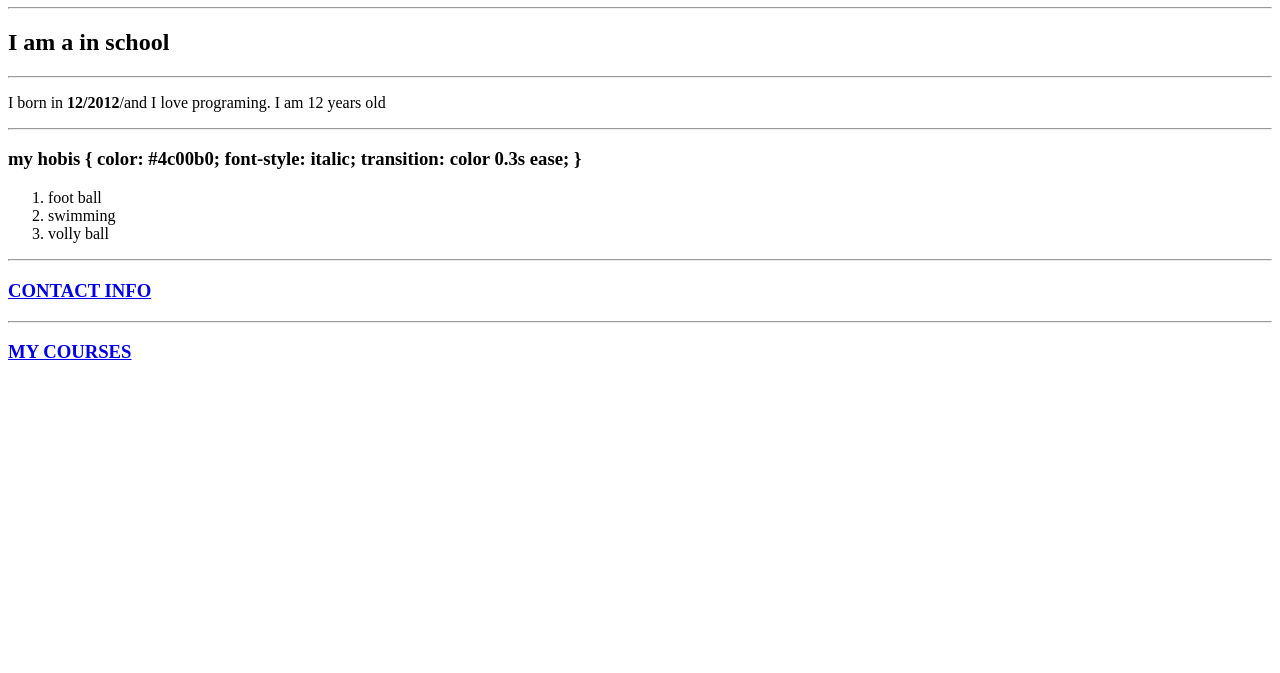
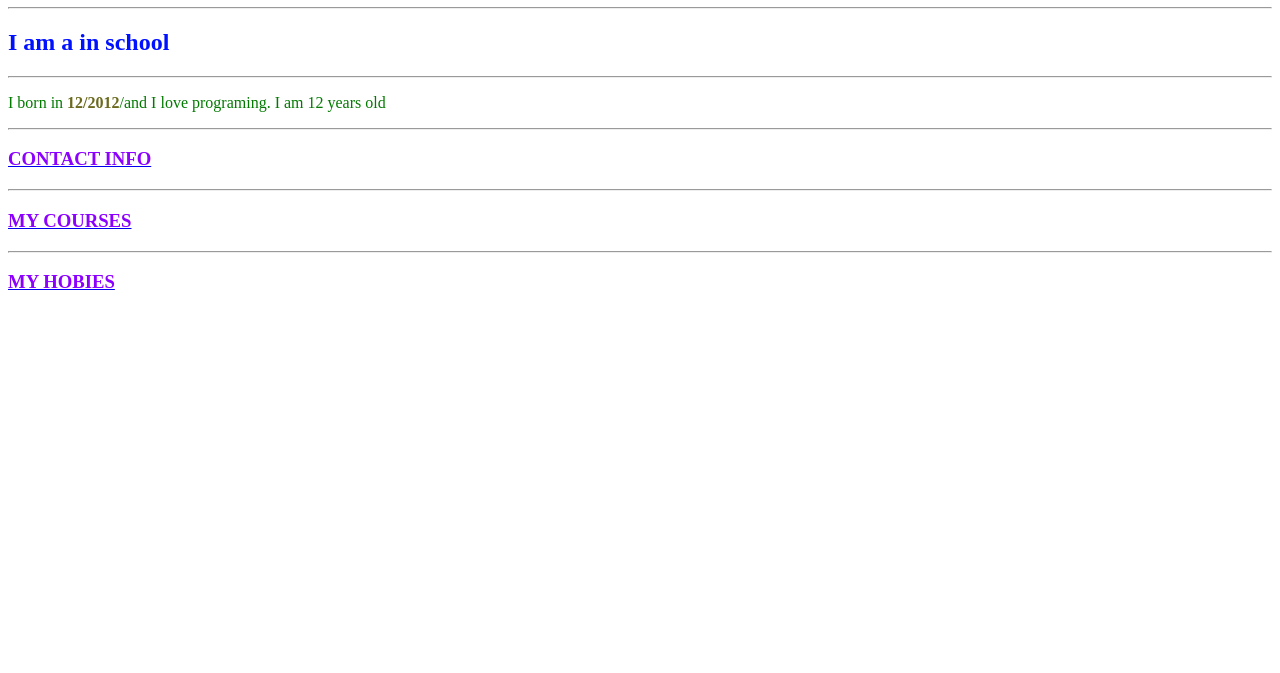
Before and after one commit to AmmarVIP7/AM-Portfolio, a plain HTML site: page index.html in a window 1280 px wide. Shown: the part 127-800 px from the top of the page. Drawn offline with Linux system fonts and the light colour scheme.

Commit message:
Update index.html

```diff
--- a/index.html
+++ b/index.html
@@ -11,25 +11,16 @@
     <img src="WhatsApp Image 2024-11-20 at 11.50.19 PM.jpeg" width="400" height="400" alt="responding">
     <br>
     <hr>
-    <h1>Hi, I am Ammar</h1>
+    <h1 style="color: rgb(0, 17, 255);">Hi, I am Ammar</h1>
     <hr>
-    <h2>I am a in school</h2>
+    <h2 style="color: rgb(0, 17, 255);">I am a in school</h2>
     <hr>
-    <p>I born in <strong>12/2012</strong>/and I love programing. I am 12 years old</p>
+    <p style="color: rgb(2, 122, 0);">I born in <strong style="color: rgb(106, 105, 30);">12/2012</strong>/and I love programing. I am 12 years old</p>
     <hr>
-    <h3>my hobis {
-    color: #4c00b0;
-    font-style: italic;
-    transition: color 0.3s ease;
-}</h3>
-    <ol>
-       <li>foot ball</li>
-       <li>swimming</li>
-       <li>volly ball</li>
-    </ol>
+    <a href="contactinfo.html" target="_blank"><h3 style="color: rgb(140, 0, 255);">CONTACT INFO</h3></a>
     <hr>
-    <a href="contactinfo.html" target="_blank"><h3>CONTACT INFO</h3></a>
+    <a href="Mycourses.html" target="_blank"><h3 style="color: rgb(140, 0, 255);">MY COURSES</h3></a>
     <hr>
-    <a href="Mycourses.html" target="_blank"><h3>MY COURSES</h3></a>
+    <a href="My hobies.html" target="_blank"><h3 style="color: rgb(140, 0, 255);">MY HOBIES</h3></a>
 </body>
 </html>
```
